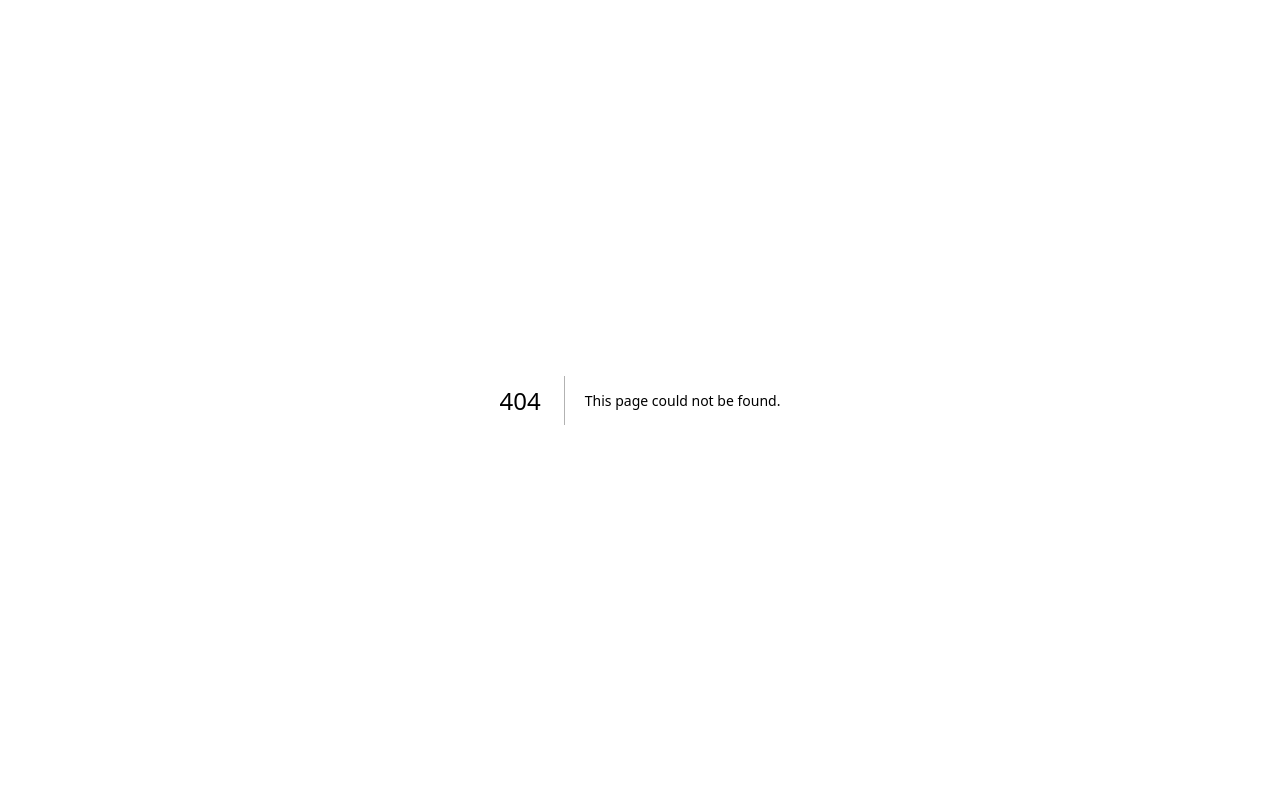
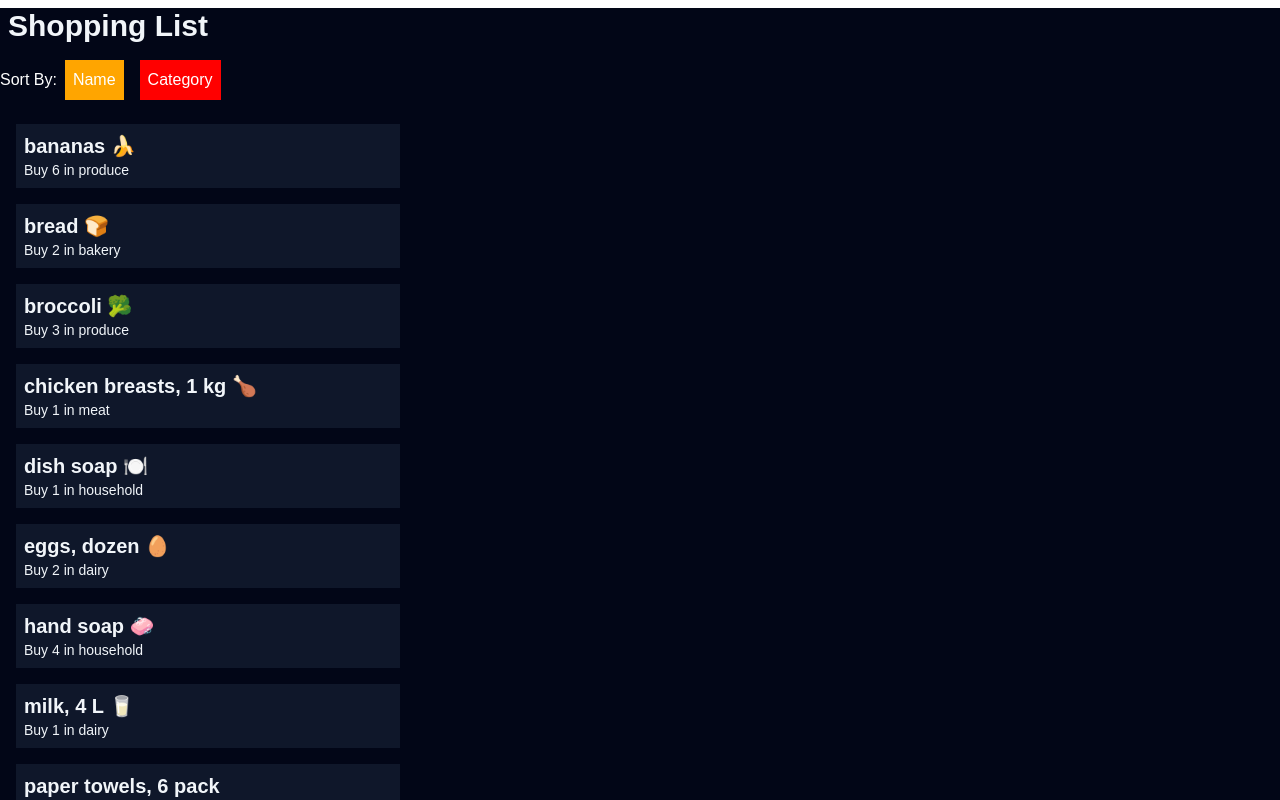
Before and after one commit to Jhangria/cprg306-assignments, a Next.js app: page /week-6 in a window 1280 px wide. Before the commit this address had no page. Shown: the top 800 px of the page. Built offline with nearby package versions, Linux system fonts and the light colour scheme.

Commit message:
Week-6 created
Created the week 6 and added option to sort the list

```diff
--- /dev/null
+++ b/app/week-6/item-list.js
@@ -0,0 +1,50 @@
+"use client";
+
+import Item from "./item";
+import { useState } from "react";
+import itemData from "./item.json";
+
+
+export default function ItemList()
+{
+    const [sortBy, setSortBy] = useState("name");
+
+    const sortedItems = itemData.sort((a, b) => {
+        if (sortBy === "name") {
+            return a.name.localeCompare(b.name);
+        } else if (sortBy === "category") {
+            return a.category.localeCompare(b.category);
+        }
+    });
+
+    return(
+        <main>
+      <div className="mb-4 text-white">Sort By:
+        <button
+          onClick={() => setSortBy("name")}
+          style={{ backgroundColor: sortBy === "name" ? "orange" : "red" }}
+          className="p-2 m-2"
+        >
+          Name
+        </button>
+        <button
+          onClick={() => setSortBy("category")}
+          style={{ backgroundColor: sortBy === "category" ? "orange" : "red" }}
+          className="p-2 m-2"
+        >
+          Category
+        </button>
+      </div>
+
+      {/* Render the sorted items */}
+      {sortedItems.map((item) => (
+        <Item
+          key={item.id}
+          name={item.name}
+          quantity={item.quantity}
+          category={item.category}
+        />
+      ))}
+        </main>
+    )
+}
--- /dev/null
+++ b/app/week-6/item.js
@@ -0,0 +1,14 @@
+
+
+export default function Item({name, quantity, category}) {
+    return(
+        <div>
+            <ul>
+                <li className="p-2 m-4 bg-slate-900 max-w-sm">
+                    <h2 className="text-xl font-bold text-slate-100 text-">{name}</h2>
+                    <div className="text-sm text-slate-100"> Buy {quantity} in {category}</div>
+                    </li>
+            </ul>
+        </div>
+    );
+}
--- /dev/null
+++ b/app/week-6/item.json
@@ -0,0 +1,74 @@
+[
+    {
+      "id": "1h2GJKH12gkHG31h1H",
+      "name": "milk, 4 L 🥛",
+      "quantity": 1,
+      "category": "dairy"
+    },
+    {
+      "id": "2KJH3k2j3H1k2J3K1H",
+      "name": "bread 🍞",
+      "quantity": 2,
+      "category": "bakery"
+    },
+    {
+      "id": "3h2KJH3k2j3H1k2J3",
+      "name": "eggs, dozen 🥚",
+      "quantity": 2,
+      "category": "dairy"
+    },
+    {
+      "id": "4k2J3K1H2GJKH12gk",
+      "name": "bananas 🍌",
+      "quantity": 6,
+      "category": "produce"
+    },
+    {
+      "id": "5H1h1H2KJH3k2j3H",
+      "name": "broccoli 🥦",
+      "quantity": 3,
+      "category": "produce"
+    },
+    {
+      "id": "6H1k2J3K1H2GJKH1",
+      "name": "chicken breasts, 1 kg 🍗",
+      "quantity": 1,
+      "category": "meat"
+    },
+    {
+      "id": "7gkHG31h1H2KJH3k",
+      "name": "pasta sauce 🍝",
+      "quantity": 3,
+      "category": "canned goods"
+    },
+    {
+      "id": "8j3H1k2J3K1H2GJK",
+      "name": "spaghetti, 454 g 🍝",
+      "quantity": 2,
+      "category": "dry goods"
+    },
+    {
+      "id": "9H12gkHG31h1H2KJ",
+      "name": "toilet paper, 12 pack 🧻",
+      "quantity": 1,
+      "category": "household"
+    },
+    {
+      "id": "10H3k2j3H1k2J3K1",
+      "name": "paper towels, 6 pack",
+      "quantity": 1,
+      "category": "household"
+    },
+    {
+      "id": "11k2J3K1H2GJKH12",
+      "name": "dish soap 🍽️",
+      "quantity": 1,
+      "category": "household"
+    },
+    {
+      "id": "12GJKH12gkHG31h1",
+      "name": "hand soap 🧼",
+      "quantity": 4,
+      "category": "household"
+    }
+  ]
--- /dev/null
+++ b/app/week-6/page.js
@@ -0,0 +1,11 @@
+import Item from "./item";
+import ItemList from "./item-list";
+
+export default function Page(){
+    return(
+    <main class="bg-slate-950">
+        <h1 className="text-3xl font-bold m-2 text-slate-100">Shopping List</h1>
+        <ItemList />
+    </main>
+    );
+}
```
